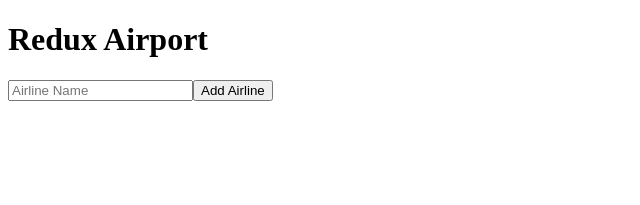
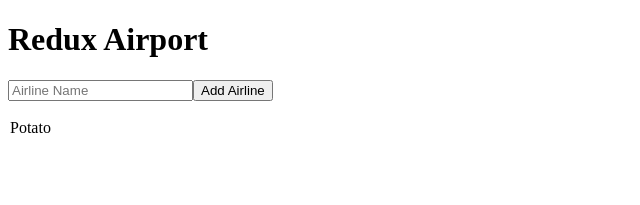
Before and after one commit to aileapatrinely/redux-airport, a React (Create React App) app in the folder redux-airport-master/: page / in a window 1280 px wide. Shown: the top 205 px of the page, without its empty margins (0-640 px from the left). Built offline with nearby package versions, Linux system fonts and the light colour scheme.

Commit message:
adds new airlines to view

```diff
--- a/redux-airport-master/src/components/App/App.js
+++ b/redux-airport-master/src/components/App/App.js
@@ -2,10 +2,19 @@ import React, { Component } from 'react';
 import { connect } from 'react-redux';
 
 class App extends Component {
-  handleClick = (event) => {
+  state = {
+    newAirline: '',
+  };
+  handleClick = () => {
     this.props.dispatch({
       type: 'BUTTON_CLICK',
-      payload: event.target.value,
+      payload: { airline: this.state.newAirline },
+    });
+  };
+
+  handleChange = (event) => {
+    this.setState({
+      newAirline: event.target.value,
     });
   };
 
@@ -13,9 +22,13 @@ class App extends Component {
     return (
       <div>
         <h1>Redux Airport</h1>
-        <input placeholder="Airline Name" />
+        <input placeholder="Airline Name" onChange={this.handleChange} />
         <button onClick={this.handleClick}>Add Airline</button>
-        <table>{/* Airlines should be listed here */}</table>
+        <table>
+          {this.props.store.addAirline.map((item, index) => {
+            return <p key={index}>{item}</p>;
+          })}
+        </table>
       </div>
     );
   }
--- a/redux-airport-master/src/index.js
+++ b/redux-airport-master/src/index.js
@@ -4,11 +4,9 @@ import App from './components/App/App';
 import { createStore, combineReducers } from 'redux';
 import { Provider } from 'react-redux';
 
-const defaultState = [];
-
-const addAirline = (state = defaultState, action) => {
+const addAirline = (state = ['Potato'], action) => {
   if (action.type === 'BUTTON_CLICK') {
-    return [...this.state, this.action.payload];
+    return [...state, action.payload.airline];
   }
   return state;
 };
```
